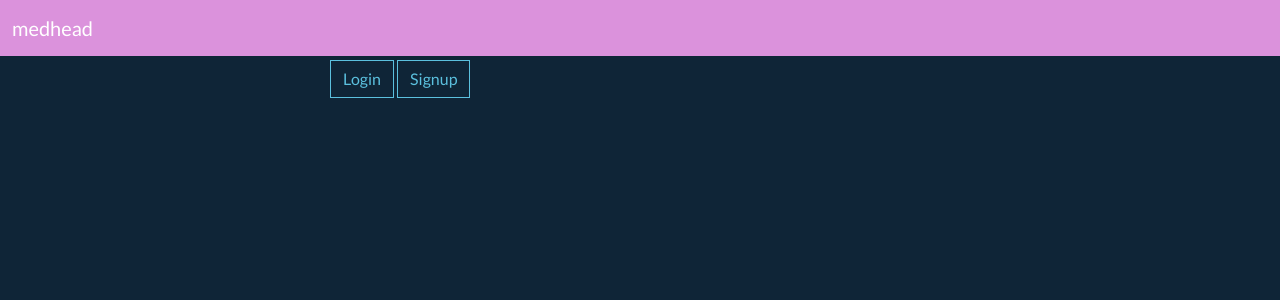
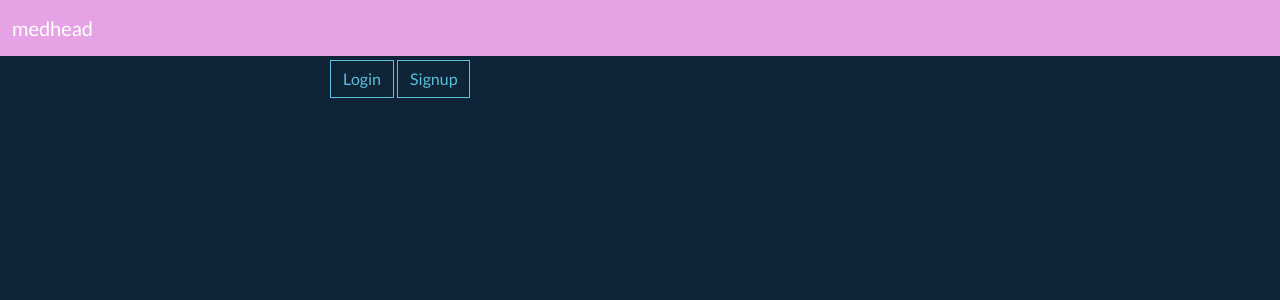
Before and after one commit to sarmini1/medhead, a Flask app: page / in a window 1280 px wide. Shown: the top 300 px of the page. Run offline with Flask 2, Linux system fonts and the light colour scheme; some libraries are stand-ins or nearby versions.

Commit message:
updated pink

```diff
--- a/shotstuff/static/style.css
+++ b/shotstuff/static/style.css
@@ -15,7 +15,8 @@ body {
 .bg-primary {
   --bs-bg-opacity: 1;
   /**background-color: rgba(var(--bs-primary-rgb), var(--bs-bg-opacity)) !important;*/
-  background-color: rgb(219, 146, 220) !important;
+  /* background-color: rgb(219, 146, 220) !important; */
+  background-color: rgb(229, 163, 229) !important;
 }
 
 .list-group-item {
@@ -108,7 +109,7 @@ body {
 
 .dash-item {
   border: 1px solid rgb(87, 80, 94);
-  background-color: rgb(231, 174, 231);
+  background-color: rgb(229, 163, 229);
   /* background-color: #f9f5ef; */
   border-radius:10px;
   padding: 0.5rem 1rem;
```
